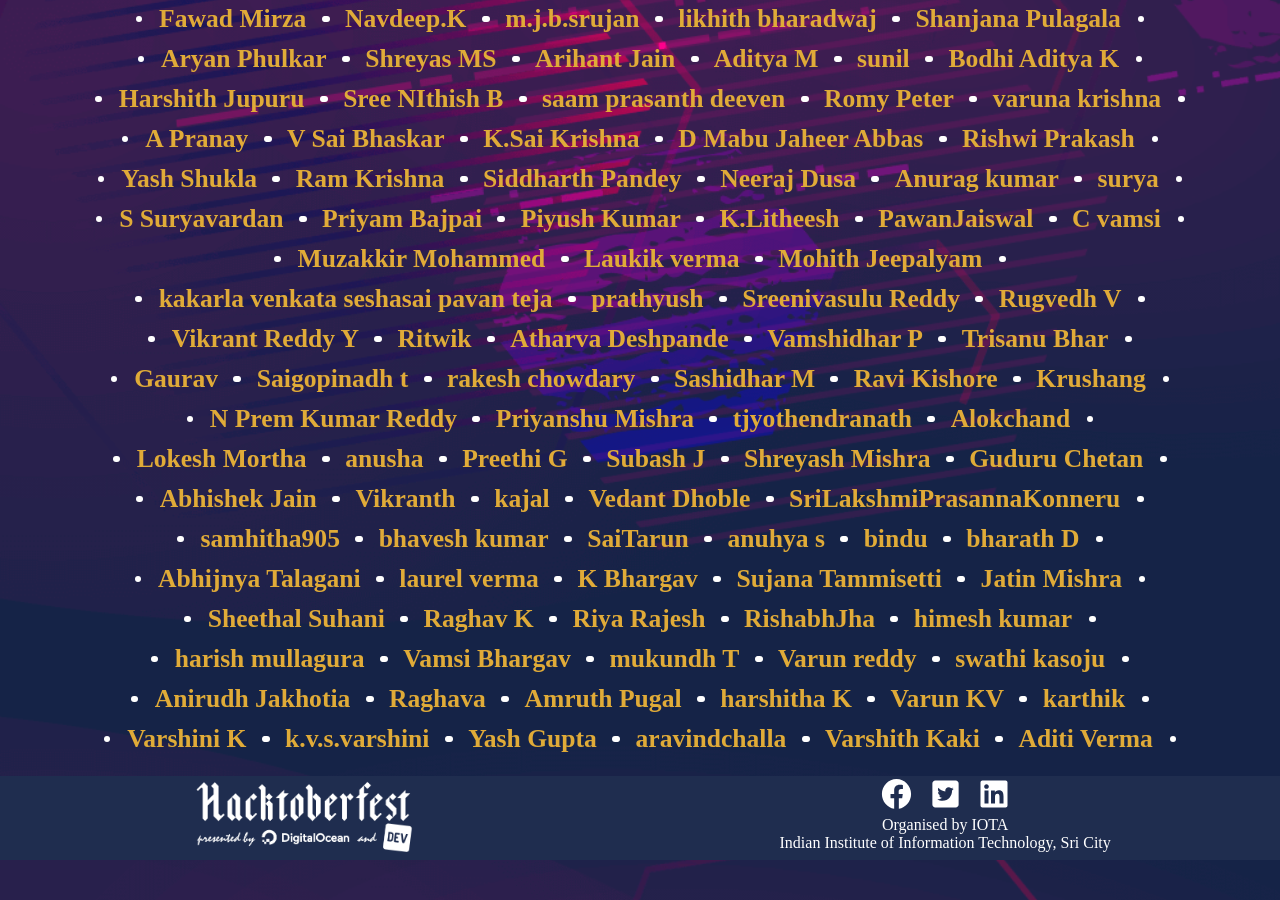
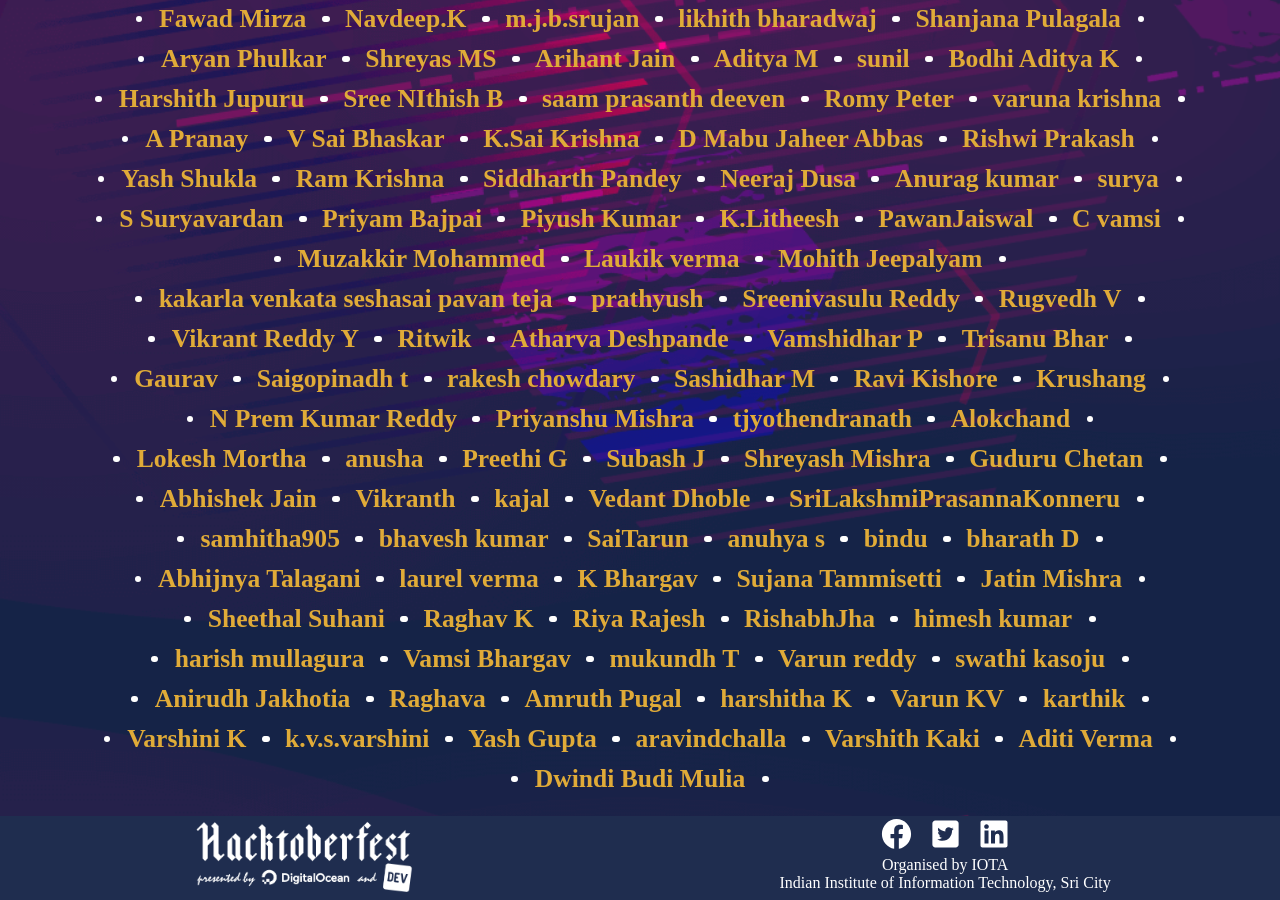
Before and after one commit to Project-Club-IIITS/hacktoberfest2019-participants, a Jekyll site: the page index.html, which Jekyll copies as it is, in a window 1280 px wide and 900 px high, scrolled down 614 px. Built offline with Jekyll 4.4.1, drawn with Linux system fonts in a browser that asks for light colours; some web fonts are replaced.

Commit message:
Update index.html

```diff
--- a/index.html
+++ b/index.html
@@ -194,6 +194,7 @@
           <li><a href="https://github.com/aravindchalla">aravindchalla</a></li>
           <li><a  href="https://github.com/varshith-k">Varshith Kaki</a></li>
           <li><a  href="https://github.com/stoic-signs">Aditi Verma</a></li>
+	  <li><a  href="https://github.com/dwindibudimulia">Dwindi Budi Mulia</a></li>
 
         </ul>
       </div>
```
